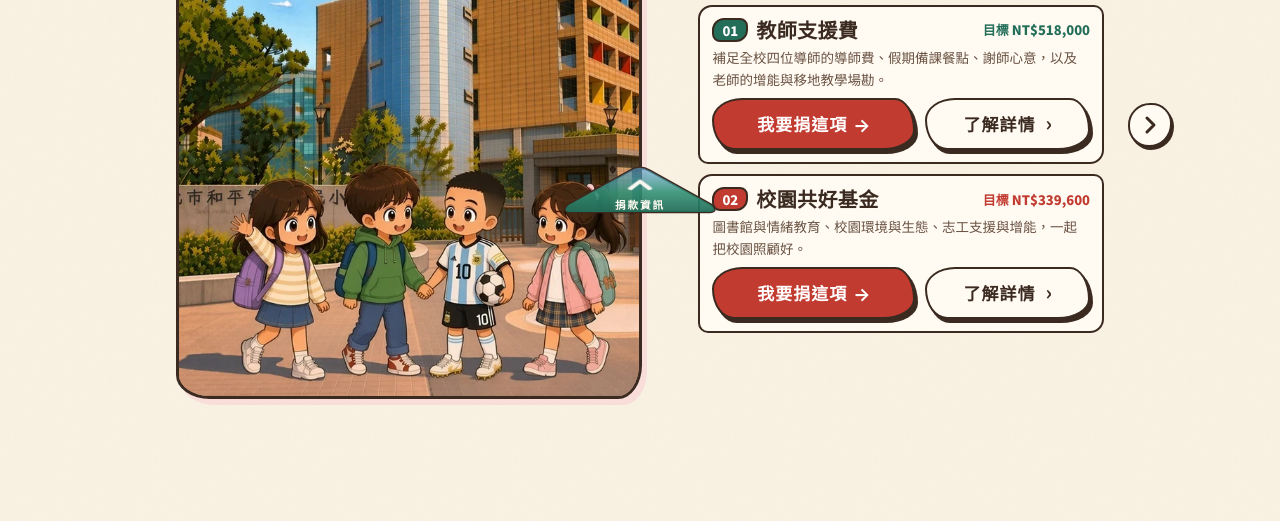
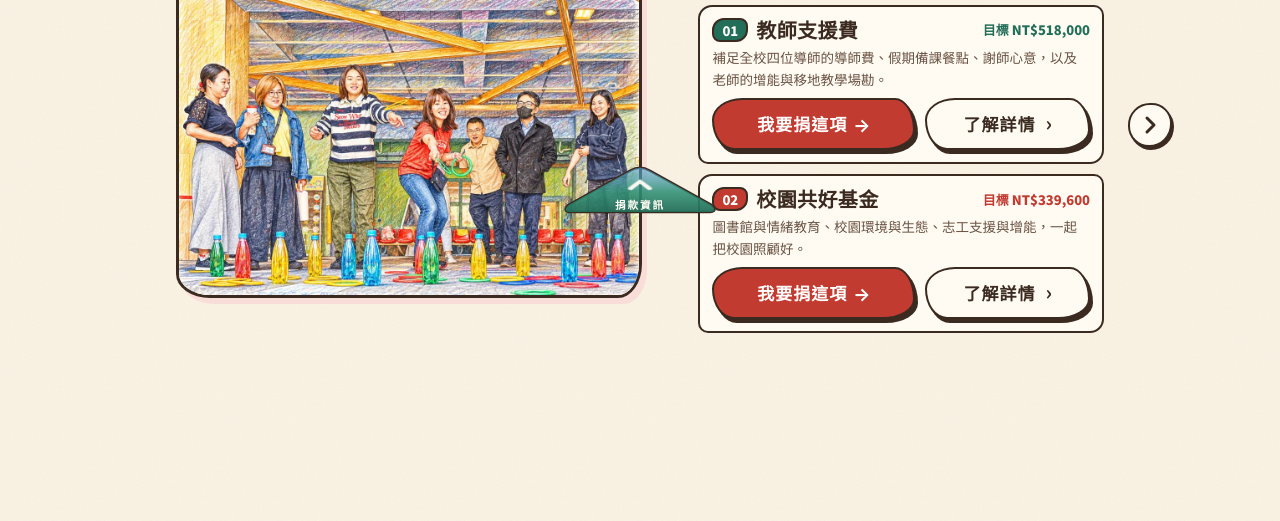
Before and after one commit to frankwaka/pta-donation-preview, a plain HTML site: page teacher-preview.html in a window 1280 px wide. Shown: the part 585-1106 px from the top of the page. Drawn offline with Linux system fonts and the light colour scheme; no server answers.

Commit message:
teacher-preview: 第一頁照片換成會長提供的首頁新照片（webp 1100w）

```diff
--- a/teacher-preview.html
+++ b/teacher-preview.html
@@ -189,6 +189,9 @@
     .slide{position:relative; flex-direction:row; align-items:stretch; gap:56px; padding:16px 96px 0}
     .s-fig{position:static; flex:1.15 1 0; min-height:320px}
     .s-text{flex:1 1 0; align-self:center; max-width:440px}
+    /* 首頁照片為橫幅：寬螢幕時維持原比例置中，不裁掉兩側人物 */
+    #slide-2 .s-fig{align-items:center}
+    #homePlate{flex:1 1 auto; aspect-ratio:1100 / 780; max-height:100%}
     .edge-prev{left:28px} .edge-next{right:28px}
     .s-copy{font-size:16.5px}
   }
@@ -762,7 +765,9 @@
      背景（小孩位置已補成地面／樹叢，其餘都是原圖像素）＋各精靈圖依 assets/gate-layers.json?v=f0557a6 的 1000×750 座標絕對定位（x/10%、y/7.5%）；
      z-order：背景 → 左女孩（身體＋揮手的手）→ 兩個牽手男生（同一張圖，一起跳）→ 右女孩（身體＋馬尾）→ 飄葉 → 點擊區。
      待機：每人輕輕走路搖擺、左女孩一直揮手、右女孩馬尾晃；點擊：被點的人（男生是兩個一起）跳起來冒愛心星星。 */
-  #gatePlate{background:#BD9984} /* 滿版（cover），正常情況看不到底色 */
+  #gatePlate{background:#BD9984}
+  #homePlate{background:#E9DCC6}
+  .home-photo{position:absolute; inset:0; display:block; width:100%; height:100%; object-fit:cover; object-position:50% 62%} /* 滿版（cover），正常情況看不到底色 */
   .gate-scene{position:absolute; inset:0; z-index:0; display:flex; align-items:center; justify-content:center; overflow:hidden; container-type:size;
     cursor:pointer; -webkit-tap-highlight-color:transparent; -webkit-user-select:none; user-select:none}
   /* 滿版（像 object-fit:cover）：4:3 框放大到蓋滿格子，多出來的裁掉；裁切中心原圖約 x 46.5%、y 76%（保住右邊女孩的馬尾，也讓牆上的「和平」在最窄的框裡仍完整露出），
@@ -1061,67 +1066,9 @@
     <!-- 第 1 頁：年度預算募款（會長 11/16：教師支援費＋校園共好基金合併成同一頁，一打開就同時看到兩項；id 沿用 slide-2 以保留校門插圖樣式） -->
     <section class="slide is-active slide-duo" id="slide-2" role="group" aria-roledescription="投影片" aria-label="第 1 頁，共 2 頁：年度預算募款（教師支援費、校園共好基金）" data-title="年度預算募款（教師支援費、校園共好基金）" data-key="annual" tabindex="-1">
       <figure class="s-fig">
-        <div class="s-plate" id="gatePlate">
-          <div class="gate-scene" id="gateScene">
-            <div class="gate-frame" id="gateFrame">
-              <!-- 背景：原圖像素，只有小孩所在位置補成地面／樹叢；永遠靜止 -->
-              <img class="gate-bg" src="assets/gate-bg.webp?v=f0557a6" alt="校園共好基金插畫・非實景：臺北市和平實驗國民小學校門前，四個穿便服的小朋友放學，揹著書包手牽手開心地走出來，其中一個穿球衣的男生夾著足球；共好基金支持圖書館、情緒教育、校園環境與十週年志工" width="1000" height="750" draggable="false">
-
-              <!-- 左女孩：身體＋揮手的手（一起跳） -->
-              <div class="g-layer g-kid-girl-l" aria-hidden="true">
-                <div class="g-bob">
-                  <img class="g-sprite-girl-l" src="assets/gate-girl-l.webp?v=f0557a6" alt="" width="153" height="295" draggable="false">
-                  <img class="g-sprite-hand" src="assets/gate-girl-l-hand.webp?v=f0557a6" alt="" width="41" height="45" draggable="false">
-                </div>
-                <svg class="gate-fx" viewBox="0 0 1000 750" preserveAspectRatio="xMidYMid meet" aria-hidden="true" focusable="false">
-                  <g stroke="#3B2A20" stroke-width="3.5" stroke-linejoin="round">
-                    <g transform="translate(255 400) scale(1.35)"><path class="g-cheer" style="--d:0.1s;--r:-12deg" d="M0 16C-29-3-22-29 0-13C22-29 29-3 0 16Z" fill="#F06A7A"/></g>
-                    <g transform="translate(330 385) scale(2)"><path class="g-cheer" style="--d:0.26s;--r:18deg" stroke-width="2.2" d="M0-14l4 10 10 4-10 4-4 10-4-10-10-4 10-4z" fill="#F0C84A"/></g>
-                    <g transform="translate(230 430) scale(2)"><path class="g-cheer" style="--d:0.42s;--r:-20deg" stroke-width="2.2" d="M0-14l4 10 10 4-10 4-4 10-4-10-10-4 10-4z" fill="#F0C84A"/></g>
-                  </g>
-                </svg>
-              </div>
-
-              <!-- 兩個牽手的男生（同一張圖：點任一個，兩個一起跳） -->
-              <div class="g-layer g-kid-boys" aria-hidden="true">
-                <div class="g-bob">
-                  <img class="g-sprite-boys" src="assets/gate-boys.webp?v=f0557a6" alt="" width="266" height="314" draggable="false">
-                  <img class="g-sprite-ball" src="assets/gate-ball.webp?v=f0557a6" alt="" width="57" height="58" draggable="false">
-                  <img class="g-sprite-boy-arm" src="assets/gate-boy-arm.webp?v=f0557a6" alt="" width="38" height="63" draggable="false">
-                </div>
-                <svg class="gate-fx" viewBox="0 0 1000 750" preserveAspectRatio="xMidYMid meet" aria-hidden="true" focusable="false">
-                  <g stroke="#3B2A20" stroke-width="3.5" stroke-linejoin="round">
-                    <g transform="translate(398 395) scale(2)"><path class="g-cheer" style="--d:0.1s;--r:-16deg" stroke-width="2.2" d="M0-14l4 10 10 4-10 4-4 10-4-10-10-4 10-4z" fill="#F0C84A"/></g>
-                    <g transform="translate(618 372) scale(2)"><path class="g-cheer" style="--d:0.34s;--r:16deg" stroke-width="2.2" d="M0-14l4 10 10 4-10 4-4 10-4-10-10-4 10-4z" fill="#F0C84A"/></g>
-                  </g>
-                </svg>
-              </div>
-
-              <!-- 右女孩：身體＋馬尾 -->
-              <div class="g-layer g-kid-girl-r" aria-hidden="true">
-                <div class="g-bob">
-                  <img class="g-sprite-girl-r" src="assets/gate-girl-r.webp?v=f0557a6" alt="" width="159" height="291" draggable="false">
-                  <img class="g-sprite-pony" src="assets/gate-girl-r-pony.webp?v=f0557a6" alt="" width="51" height="97" draggable="false">
-                </div>
-                <svg class="gate-fx" viewBox="0 0 1000 750" preserveAspectRatio="xMidYMid meet" aria-hidden="true" focusable="false">
-                  <g stroke="#3B2A20" stroke-width="3.5" stroke-linejoin="round">
-                    <g transform="translate(665 405) scale(1.35)"><path class="g-cheer" style="--d:0.1s;--r:12deg" d="M0 16C-29-3-22-29 0-13C22-29 29-3 0 16Z" fill="#F06A7A"/></g>
-                    <g transform="translate(745 392) scale(2)"><path class="g-cheer" style="--d:0.26s;--r:-18deg" stroke-width="2.2" d="M0-14l4 10 10 4-10 4-4 10-4-10-10-4 10-4z" fill="#F0C84A"/></g>
-                    <g transform="translate(780 430) scale(2)"><path class="g-cheer" style="--d:0.42s;--r:20deg" stroke-width="2.2" d="M0-14l4 10 10 4-10 4-4 10-4-10-10-4 10-4z" fill="#F0C84A"/></g>
-                  </g>
-                </svg>
-              </div>
-
-              <!-- 飄葉（天空裡，只疊在上面） -->
-              <svg class="gate-fx g-leaves" viewBox="0 0 1000 750" preserveAspectRatio="xMidYMid meet" aria-hidden="true" focusable="false" style="z-index:2">
-                  <g transform="translate(250 190)"><path class="g-leaf" style="--d:0s;--t:9s;--dx:520px;--dy:240px;--dy1:110px" d="M0-12C9-8 11 4 0 12C-11 4-9-8 0-12Z" fill="#8CC152" stroke="#3B2A20" stroke-width="2"/></g>
-                  <g transform="translate(150 260)"><path class="g-leaf" style="--d:3.5s;--t:11s;--dx:620px;--dy:300px;--dy1:150px" d="M0-12C9-8 11 4 0 12C-11 4-9-8 0-12Z" fill="#A8D46F" stroke="#3B2A20" stroke-width="2"/></g>
-                  <g transform="translate(300 120)"><path class="g-leaf" style="--d:7s;--t:10s;--dx:560px;--dy:260px;--dy1:90px" d="M0-12C9-8 11 4 0 12C-11 4-9-8 0-12Z" fill="#6FAE3E" stroke="#3B2A20" stroke-width="2"/></g>
-              </svg>
-
-              <!-- 插圖改為靜態：已移除點擊區與「點點看」提示 -->
-            </div>
-          </div>
+        <div class="s-plate" id="homePlate">
+          <!-- 會長 11/16：第一頁照片換成「首頁新照片」（靜態，原圖 1489×1056 壓成 1100 寬 webp）；舊校門插圖檔案保留未刪 -->
+          <img class="home-photo" src="assets/home-photo-1116.webp" alt="和平實小校園活動照片（彩色鉛筆風格）：大人們在穿堂玩套圈圈遊戲" width="1100" height="780" decoding="async" draggable="false">
           <p class="swipe-hint" id="swipeHint" aria-hidden="true">
       <svg viewBox="0 0 52 26" focusable="false">
         <path class="ch-l" d="M7 8l-5 5 5 5" fill="none" stroke="#3B2A20" stroke-width="2.6" stroke-linecap="round" stroke-linejoin="round"/>
```
Also changed, not shown: assets/home-photo-1116.webp (added), screenshots/star1116-08-first-screen-390.png (added), screenshots/star1116-08-stage-390.png (added), 1 other file.
